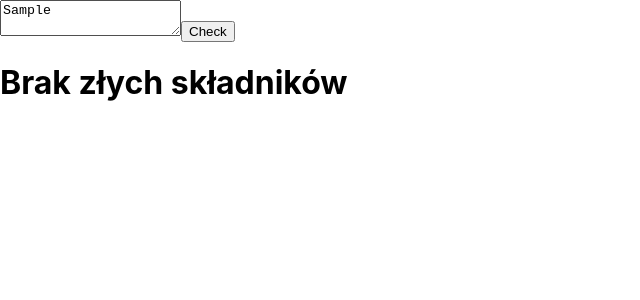
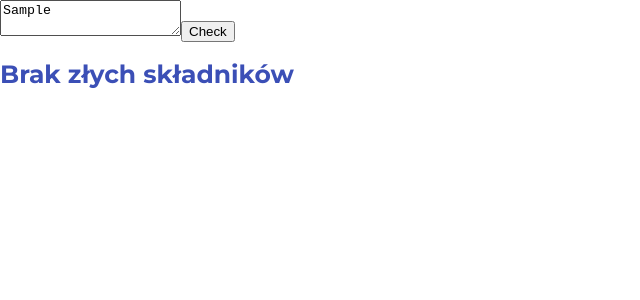
Before and after one commit to magdasid/INCI-analysis, a React (Create React App) app: page / in a window 1280 px wide. Both pictures are taken after typing "Sample" into the empty fields and a click on the button "Check". Shown: the top 300 px of the page, without its empty margins (0-640 px from the left). Built offline with nearby package versions, Linux system fonts and the light colour scheme.

Commit message:
Add Title component

```diff
--- a/src/App.js
+++ b/src/App.js
@@ -9,7 +9,7 @@ const initialBadIngredients = ["DMDM", "DMDM Hydrantoin", "MDM Hydantoin", "Form
 export class App extends React.Component {
   state = {
     badIngredients: [...initialBadIngredients],
-    badIngredientsInProduct: []
+    badIngredientsInProduct: null
   }
   checkIngredients = (list) => {
     let detectedBadIngredients = [];
@@ -35,9 +35,12 @@ export class App extends React.Component {
         <Form
           submitForm={this.submitForm}
         />
-        <Wrapper
-          ingredients={this.state.badIngredientsInProduct}
-        />
+        { this.state.badIngredientsInProduct ?
+          <Wrapper
+            ingredients={this.state.badIngredientsInProduct}
+          />
+          : null
+        }
       </div>
     );
   }
--- /dev/null
+++ b/src/Components/Title/Title.js
@@ -0,0 +1,10 @@
+import React from 'react';
+import styles from './Title.module.scss';
+
+const Title = ({children}) => (
+  <h1 className={styles.title}>
+    {children}
+  </h1>
+);
+
+export default Title;
--- /dev/null
+++ b/src/Components/Title/Title.module.scss
@@ -0,0 +1,7 @@
+@import url('https://fonts.googleapis.com/css?family=Montserrat:400,700&display=swap');
+
+.title {
+  font-family: 'Montserrat', sans-serif;
+  font-size: 25px;
+  color: #3B4FB6;
+}
--- a/src/Components/Wrapper/Wrapper.js
+++ b/src/Components/Wrapper/Wrapper.js
@@ -1,19 +1,23 @@
 import React from 'react';
 import ListItem from './ListItem/ListItem.js';
+import Title from '../Title/Title.js';
 
 const Wrapper = ({ingredients}) => (
-  ingredients.length === 0 ? (
-    <h1>Brak złych składników</h1>
+  <>
+  { ingredients.length === 0 ? (
+    <Title>Brak złych składników</Title>
   ) : (
     <>
-      <h1>Lista złych składników w produkcie</h1>
+      <Title>Lista złych składników w produkcie</Title>
       <ul>
         {ingredients.map(item => (
           <ListItem key={item} name={item}/>
         ))}
       </ul>
     </>
-  )
+    )
+  }
+  </>
 );
 
 export default Wrapper;
```
